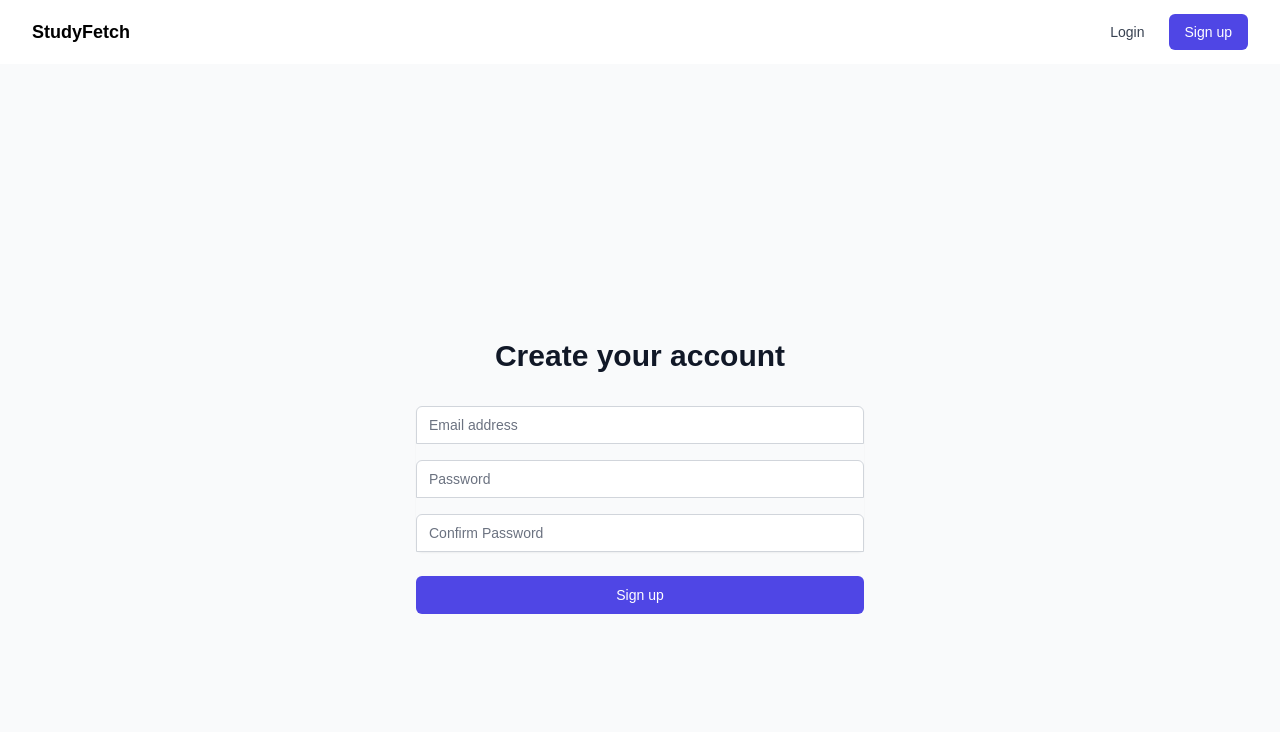
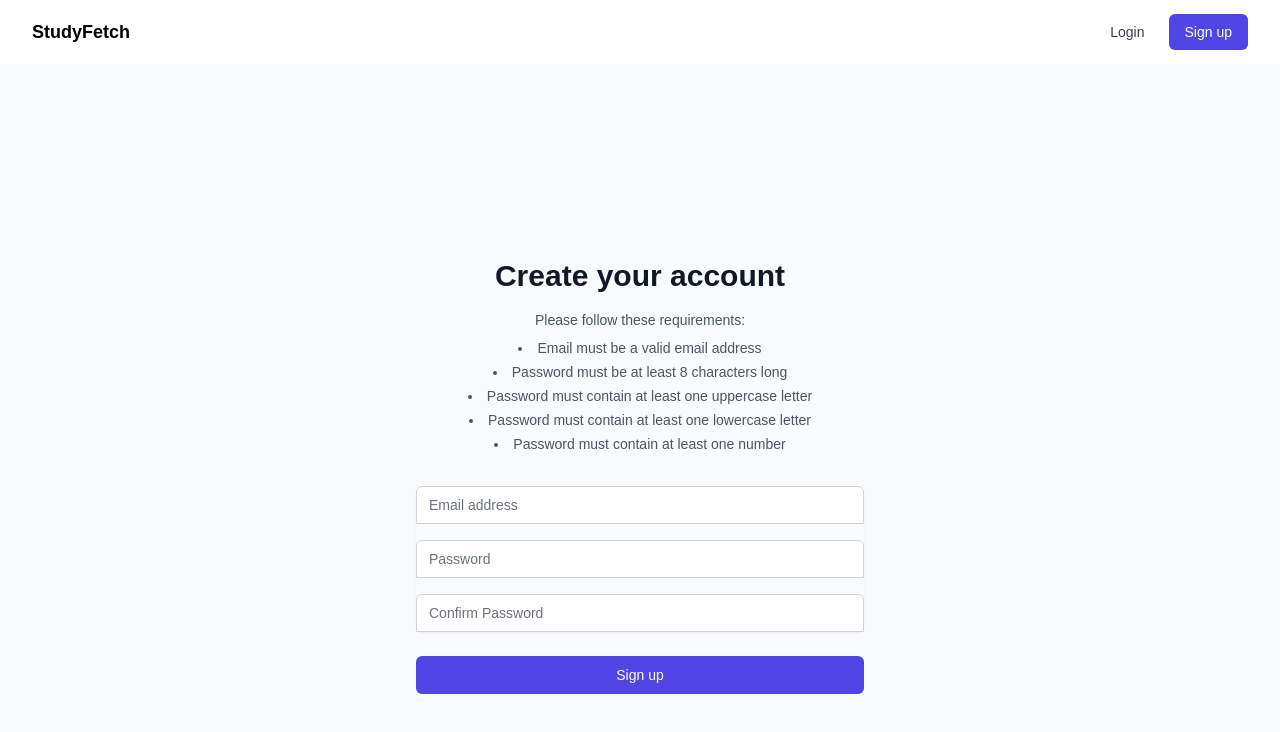
Before and after one commit to CruiseDevice/ai-tutor, a Next.js app: page /register in a window 1280 px wide. Shown: the top 732 px of the page. Built offline with nearby package versions, Linux system fonts and the light colour scheme; no server answers.

Commit message:
Add registration instructions

```diff
--- a/src/components/RegisterForm.tsx
+++ b/src/components/RegisterForm.tsx
@@ -125,6 +125,16 @@ export default function RegisterForm () {
       <div className="max-w-md w-full space-y-8">
         <div>
           <h2 className="mt-6 text-center text-3xl font-extrabold text-gray-900">Create your account</h2>
+          <div className="mt-4 text-center text-sm text-gray-600">
+            <p className="mb-2">Please follow these requirements:</p>
+            <ul className="list-disc list-inside space-y-1">
+              <li>Email must be a valid email address</li>
+              <li>Password must be at least 8 characters long</li>
+              <li>Password must contain at least one uppercase letter</li>
+              <li>Password must contain at least one lowercase letter</li>
+              <li>Password must contain at least one number</li>
+            </ul>
+          </div>
         </div>
         <form className="mt-8 space-y-6" onSubmit={handleSubmit}>
           {errors.general && (
```
